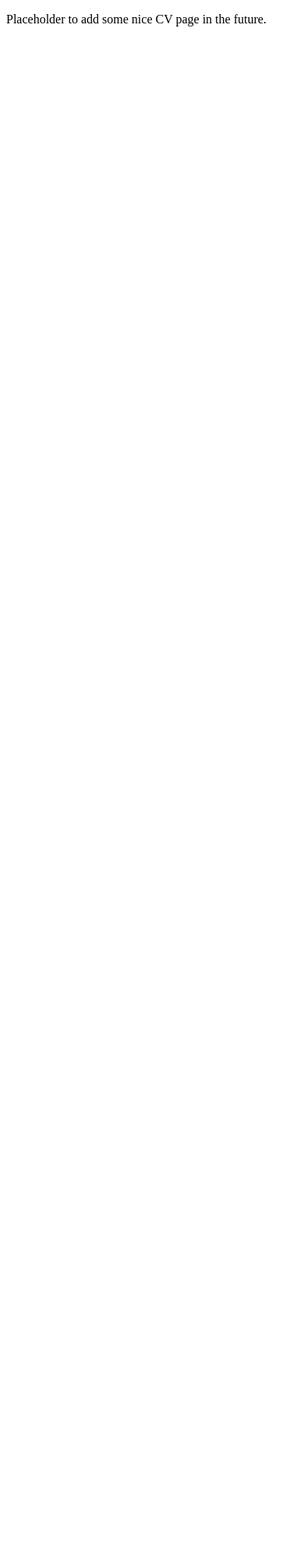
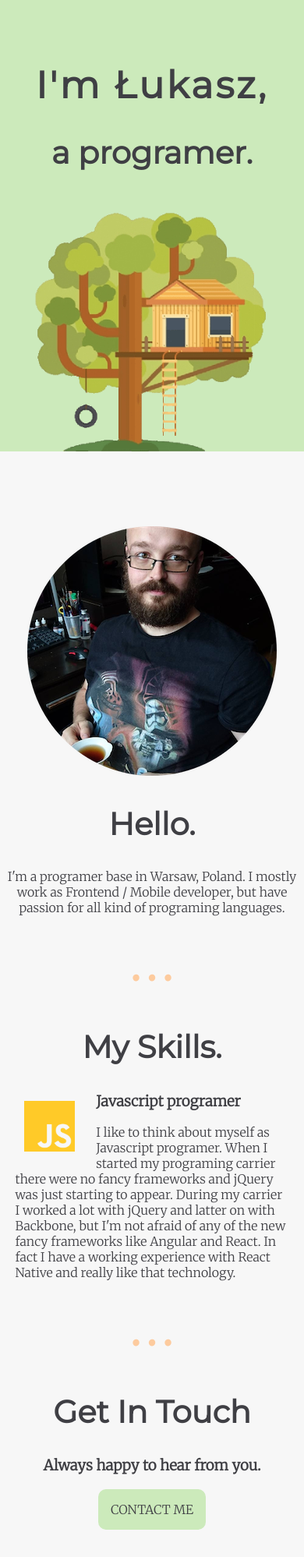
Before and after one commit to luk6man/cv, a plain HTML site: page index.html in a window 390 px wide. Shown: the top 1997 px of the page at 78% size. Before the commit the page ends 844 px from the top, so only its background shows below. Drawn offline with Linux system fonts and the light colour scheme.

Commit message:
Add files via upload

```diff
--- /dev/null
+++ b/css/styles.css
@@ -0,0 +1,96 @@
+html, body, #page {
+    height: 100%;
+}
+
+body {
+    background-color: #f7f7f7;
+    color: #3f3f44;
+    font-family: 'Merriweather', serif;
+    margin: 0;
+    text-align: center;
+}
+
+h1{
+    font-family: 'Montserrat', sans-serif;
+    font-size: 3rem;
+    letter-spacing: 0.2rem;
+    margin: 0 auto;
+}
+
+h2{
+    font-size: 2.5rem;
+    font-family: 'Montserrat', sans-serif;
+}
+
+hr {
+    clear: both;
+    margin: 12px 0;
+    border: 0;
+    text-align: center;
+
+}
+
+hr:before {
+    content: "\2022 \2022 \2022";
+    font-size: 50px;
+    color:  #FDCB9E;
+  }
+
+.top-container{
+    padding-top: 80px;
+    background-color: #cceabb;
+    font-size: 0;
+    margin-bottom: 0;
+
+}
+
+.tree-image{
+    width: 350px;
+}
+
+.middle-container{
+    max-width: 970px;
+    padding: 6rem 0;
+    margin: 0 auto;
+}
+
+.profile {
+    margin-bottom: 3rem;
+}
+
+.skils {
+    margin: 1rem auto 1rem auto;
+}
+
+.skill-row{
+    text-align: left;
+    padding: 0 5% 5% 5%;
+}
+.code-image{
+    width: 25%;
+    float: left;
+    margin-right: 1rem;
+}
+
+.contact {
+    -webkit-border-radius: 10px;
+    -moz-border-radius: 10px;
+    border-radius: 10px;
+    color: #3F3F44;
+    font-family: 'Merriweather', serif;
+    font-size: 1rem;
+    padding: 1rem;
+    background-color: #cceabb;
+    text-decoration: none;
+    display: inline-block;
+    cursor: pointer;
+    text-align: center;
+    }
+
+    .contact:hover {
+    background: #FDCB9E;
+    -webkit-border-radius: 10px;
+    -moz-border-radius: 10px;
+    border-radius: 10px;
+    text-decoration: none;
+    }
--- a/index.html
+++ b/index.html
@@ -4,8 +4,44 @@
     <meta charset="UTF-8">
     <meta name="viewport" content="width=device-width, initial-scale=1.0">
     <title>Łukasz Mańkowski CV page</title>
+    <link href="https://fonts.googleapis.com/css2?family=Merriweather:wght@300&family=Montserrat&family=Architects+Daughter&display=swap" rel="stylesheet">
+    <link rel="stylesheet" href="/css/styles.css">
+    <link rel="shortcut icon" href="favicon.ico" type="image/x-icon">
+    <link rel="icon" href="favicon.ico" type="image/x-icon">
+
 </head>
 <body>
-    <p>Placeholder to add some nice CV page in the future.</p>
+   <div class="top-container">
+       <h1>I'm Łukasz,</h1>
+       <h2>a programer.</h2>
+        <img src="/img/tree.png" alt="Tree image" class="tree-image" >
+   </div>
+   <div class="middle-container">
+    <div class="profile">
+      <img src="/img/circle-me.png" alt="My image">
+      <h2>Hello.</h2>
+      <p>I'm a programer base in Warsaw, Poland. I mostly work as Frontend / Mobile developer, but have passion for all kind of programing languages.</p>
+    </div>
+    <hr>
+    <div class="skills">
+      <h2>My Skills.</h2>
+      <div class="skill-row">
+        <img class="code-image" src="/img/js.png" alt="Javascript Image">
+        <h3>Javascript programer</h3>
+        <p>
+            I like to think about myself as Javascript programer. When I started my programing carrier there were no fancy frameworks and jQuery was just starting to appear. During my carrier I worked a lot with jQuery and latter on with Backbone, but I'm not afraid of any of the new fancy frameworks like Angular and React. In fact I have a working experience with React Native and really like that technology.
+        </p>
+      </div>
+    </div>
+    <hr>
+    <div class="contact-me">
+      <h2>Get In Touch</h2>
+      <h3> Always happy to hear from you.</h3>
+      <a class="contact" href="mailto:lukasz.mankowski@gmail.com">CONTACT ME</a>
+    </div>
+  </div>
+
+
+  </div>
 </body>
 </html>
```
Also changed, not shown: favicon.ico (added), img/circle-me.png (added), img/js.png (added), img/tree.png (added).
